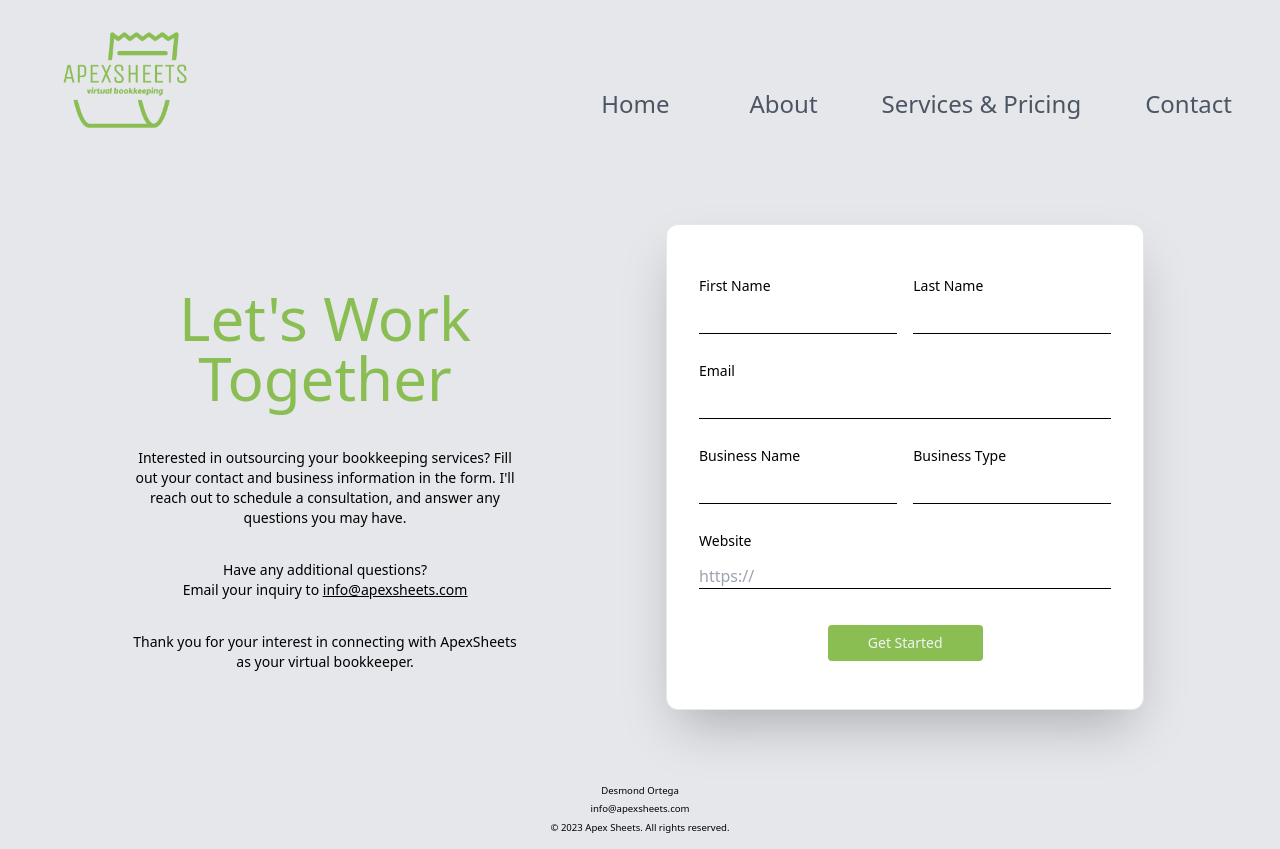
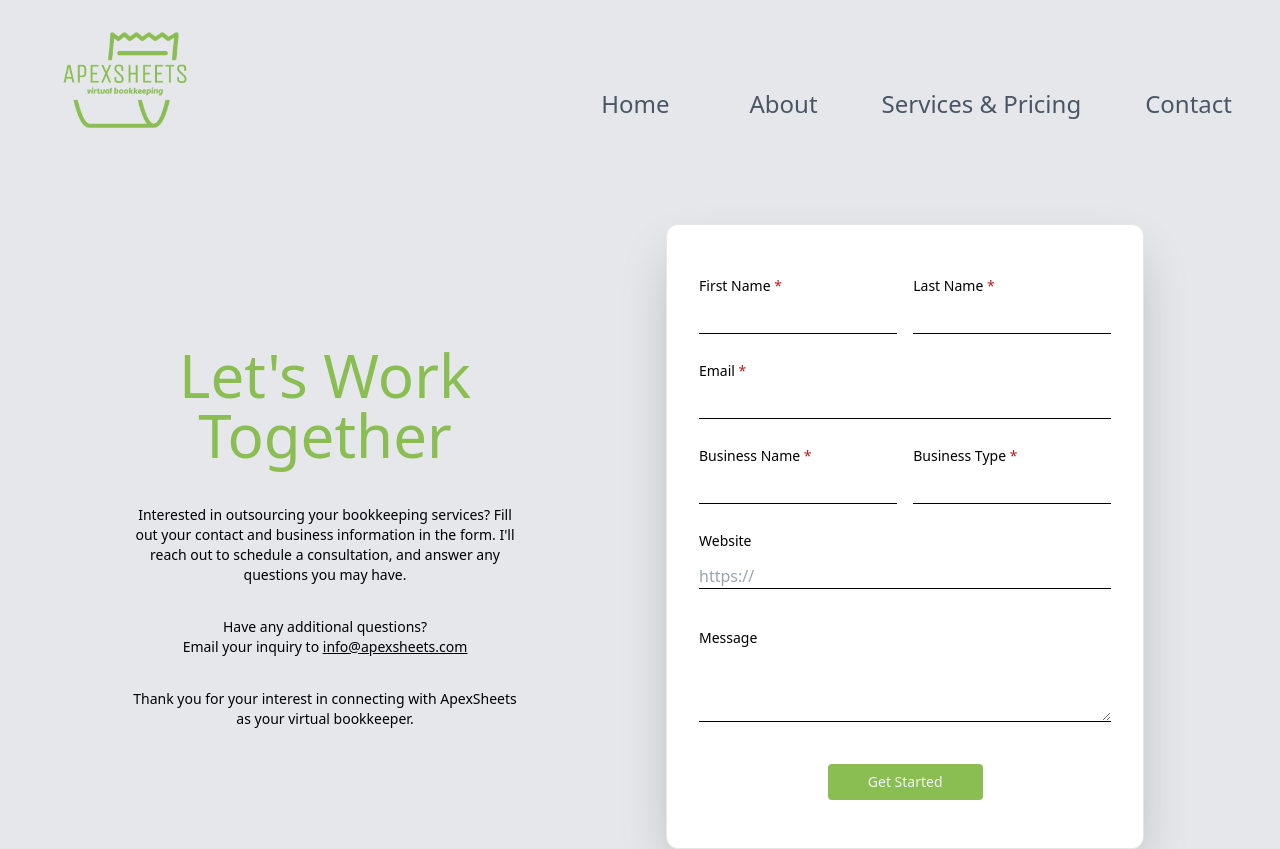
Before and after one commit to desmondortega/Apex-Sheets, a Next.js app: page /contact in a window 1280 px wide. Shown: the top 849 px of the page. Built offline with nearby package versions, Linux system fonts and the light colour scheme.

Commit message:
Added message to contatct form, required input, and error/success message

```diff
--- a/app/api/contact/route.js
+++ b/app/api/contact/route.js
@@ -20,6 +20,8 @@ export async function POST(req) {
     Business Name: ${body.businessName}
     Business Type: ${body.businessType}
     Website: ${body.website}
+
+    Message: ${body.message}
   `;
 
   const info = await transporter.sendMail({
--- a/components/component-form/ComponentForm.js
+++ b/components/component-form/ComponentForm.js
@@ -8,6 +8,9 @@ const ContactForm = () => {
   const [businessName, setBusinessName] = useState("");
   const [businessType, setBusinessType] = useState("");
   const [website, setWebsite] = useState("");
+  const [message, setMessage] = useState("");
+
+  const [status, setStatus] = useState("");
 
   const handleSubmit = async (e) => {
     e.preventDefault();
@@ -22,21 +25,28 @@ const ContactForm = () => {
           businessName,
           businessType,
           website,
+          message,
         }),
         headers: {
           "content-type": "application/json",
         },
       });
+
+      if (res.ok) {
+        setFirstName("");
+        setLastName("");
+        setEmail("");
+        setBusinessName("");
+        setBusinessType("");
+        setWebsite("");
+        setMessage("");
+        setStatus("success");
+      } else {
+        setStatus("error");
+      }
     } catch (err) {
       console.log("Err", err);
     }
-
-    setFirstName("");
-    setLastName("");
-    setEmail("");
-    setBusinessName("");
-    setBusinessType("");
-    setWebsite("");
   };
 
   return (
@@ -45,7 +55,7 @@ const ContactForm = () => {
         <div className="flex space-x-4">
           <div className="flex-1">
             <label htmlFor="firstName" className="sm:text-md text-sm">
-              First Name
+              First Name <span className="text-red-700">*</span>
             </label>
             <input
               id="firstName"
@@ -53,11 +63,12 @@ const ContactForm = () => {
               className="w-full border-b border-black focus:outline-none mt-3"
               value={firstName}
               onChange={(e) => setFirstName(e.target.value)}
+              required
             />
           </div>
           <div className="flex-1">
             <label htmlFor="lastName" className="sm:text-md text-sm">
-              Last Name
+              Last Name <span className="text-red-700">*</span>
             </label>
             <input
               id="lastName"
@@ -65,13 +76,14 @@ const ContactForm = () => {
               className="w-full border-b border-black focus:outline-none mt-3"
               value={lastName}
               onChange={(e) => setLastName(e.target.value)}
+              required
             />
           </div>
         </div>
 
         <div>
           <label htmlFor="email" className="sm:text-md text-sm">
-            Email
+            Email <span className="text-red-700">*</span>
           </label>
           <input
             id="email"
@@ -79,13 +91,14 @@ const ContactForm = () => {
             className="w-full border-b border-black focus:outline-none mt-3"
             value={email}
             onChange={(e) => setEmail(e.target.value)}
+            required
           />
         </div>
 
         <div className="flex space-x-4">
           <div className="flex-1">
             <label htmlFor="businessName" className="sm:text-md text-sm">
-              Business Name
+              Business Name <span className="text-red-700">*</span>
             </label>
             <input
               id="businessName"
@@ -93,11 +106,12 @@ const ContactForm = () => {
               className="w-full border-b border-black focus:outline-none mt-3"
               value={businessName}
               onChange={(e) => setBusinessName(e.target.value)}
+              required
             />
           </div>
           <div className="flex-1">
             <label htmlFor="businessType" className="sm:text-md text-sm">
-              Business Type
+              Business Type <span className="text-red-700">*</span>
             </label>
             <input
               id="businessType"
@@ -105,6 +119,7 @@ const ContactForm = () => {
               className="w-full border-b border-black focus:outline-none mt-3"
               value={businessType}
               onChange={(e) => setBusinessType(e.target.value)}
+              required
             />
           </div>
         </div>
@@ -122,6 +137,20 @@ const ContactForm = () => {
             onChange={(e) => setWebsite(e.target.value)}
           />
         </div>
+
+        <div>
+          <label htmlFor="message" className="sm:text-md text-sm">
+            Message
+          </label>
+          <textarea
+            id="message"
+            className="w-full border-b border-black focus:outline-none mt-3 mb-3 text-sm"
+            value={message}
+            onChange={(e) => setMessage(e.target.value)}
+            rows="3"
+          />
+        </div>
+
         <div className="flex justify-center items-center">
           <button
             type="submit"
@@ -130,6 +159,17 @@ const ContactForm = () => {
             Get Started
           </button>
         </div>
+
+        {status === "success" && (
+          <p className="text-apex-green text-center">
+            Email sent successfully!
+          </p>
+        )}
+        {status === "error" && (
+          <p className="text-red-700 text-center">
+            Failed to send message. Please try again.
+          </p>
+        )}
       </div>
     </form>
   );
```
